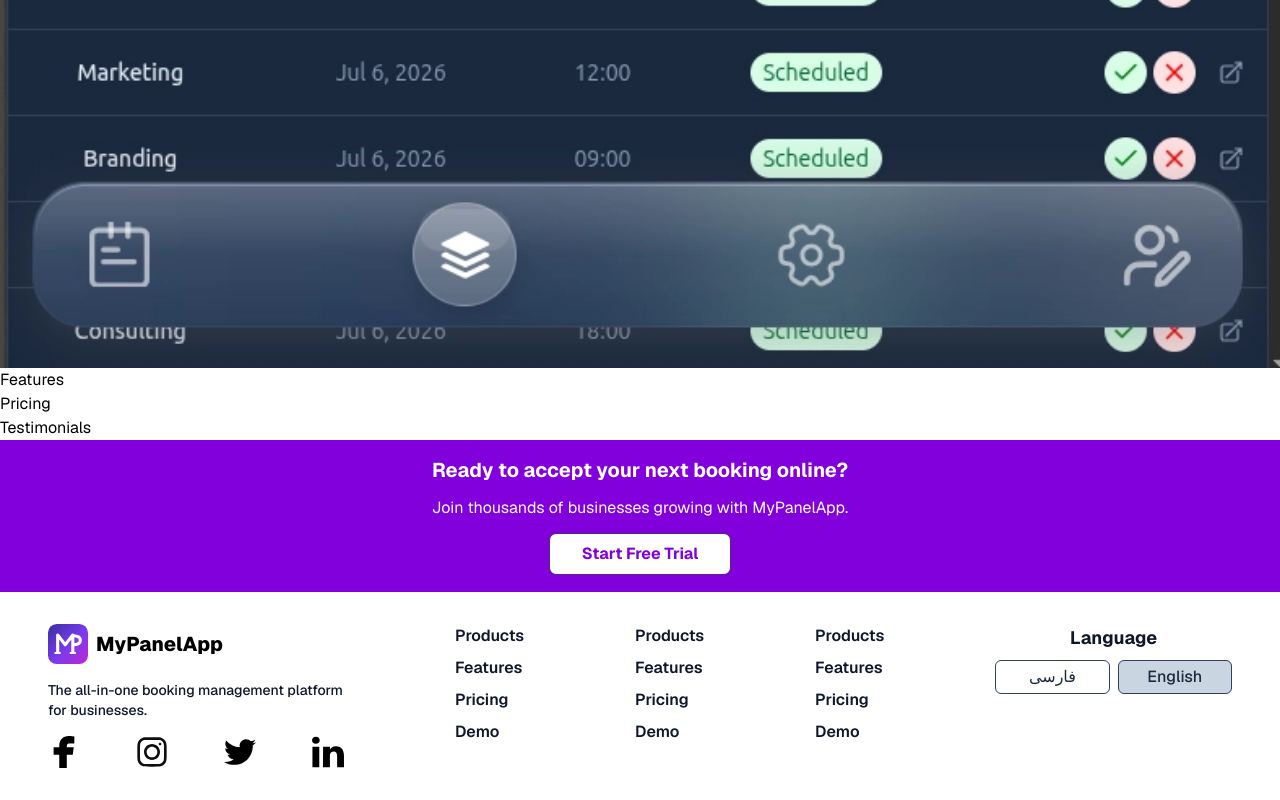
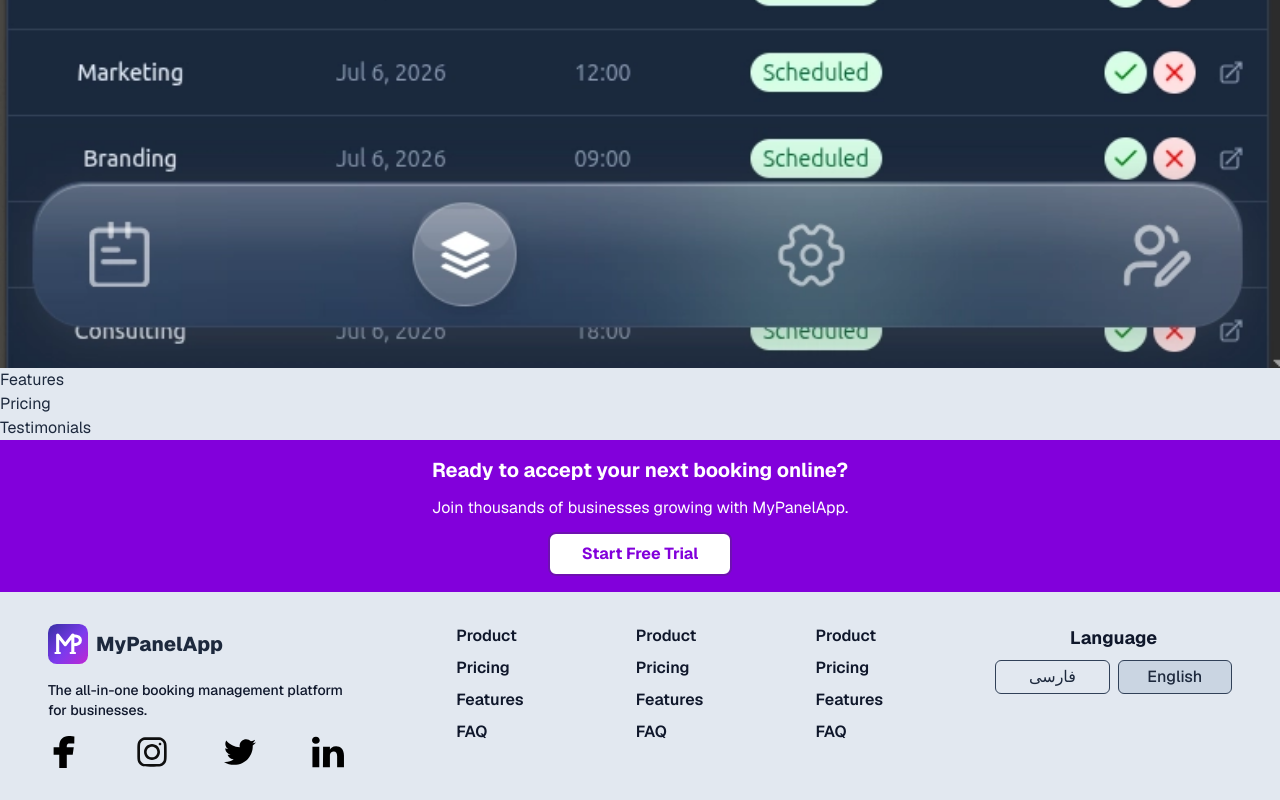
Before and after one commit to Farzane2630/mypanelapp-landingpage, a Next.js app: page /en in a window 1280 px wide. Shown: the part 878-1678 px from the top of the page. Built offline with nearby package versions, Linux system fonts and the light colour scheme.

Commit message:
ref: footer

```diff
--- a/app/[locale]/layout.tsx
+++ b/app/[locale]/layout.tsx
@@ -36,6 +36,7 @@
   }
 
   setRequestLocale(locale);
+
   return (
     <html
       lang={locale}
@@ -43,7 +44,7 @@
       className={geist.className}
       dir={locale === "fa" ? "rtl" : "ltr"}
     >
-      <body className="min-h-screen antialiased">
+      <body className="min-h-screen bg-slate-200 text-slate-800 antialiased">
         <NextIntlClientProvider>
           <Navbar />
           <main>{children}</main>
--- a/components/layout/footer/index.tsx
+++ b/components/layout/footer/index.tsx
@@ -32,23 +32,23 @@
           </Link>
         </div>
       </div>
-      <div className="flex flex-col items-start justify-start gap-y-2 text-md text-slate-900 font-semibold">
-        <Link href="/">Products</Link>
-        <Link href="/">Features</Link>
-        <Link href="/">Pricing</Link>
-        <Link href="/">Demo</Link>
+      <div className="hidden md:flex flex-col items-start justify-start gap-y-2 text-md text-slate-900 font-semibold">
+        <Link href="/">{t("product")}</Link>
+        <Link href="/">{t("links.pricing")}</Link>
+        <Link href="/">{t("links.features")}</Link>
+        <Link href="/">{t("links.faq")}</Link>
       </div>
-      <div className="flex flex-col items-start justify-start gap-y-2 text-md text-slate-900 font-semibold">
-        <Link href="/">Products</Link>
-        <Link href="/">Features</Link>
-        <Link href="/">Pricing</Link>
-        <Link href="/">Demo</Link>
+      <div className="hidden md:flex flex-col items-start justify-start gap-y-2 text-md text-slate-900 font-semibold">
+        <Link href="/">{t("product")}</Link>
+        <Link href="/">{t("links.pricing")}</Link>
+        <Link href="/">{t("links.features")}</Link>
+        <Link href="/">{t("links.faq")}</Link>
       </div>{" "}
-      <div className="flex flex-col items-start justify-start gap-y-2 text-md text-slate-900 font-semibold">
-        <Link href="/">Products</Link>
-        <Link href="/">Features</Link>
-        <Link href="/">Pricing</Link>
-        <Link href="/">Demo</Link>
+      <div className="hidden md:flex flex-col items-start justify-start gap-y-2 text-md text-slate-900 font-semibold">
+        <Link href="/">{t("product")}</Link>
+        <Link href="/">{t("links.pricing")}</Link>
+        <Link href="/">{t("links.features")}</Link>
+        <Link href="/">{t("links.faq")}</Link>
       </div>
       <div className="w-full hidden max-w-1/5 md:flex flex-col items-center justify-start gap-y-2 text-md text-slate-900 font-semibold">
         <p className="text-lg text-slate-900 font-bold">{t("language")}</p>
```
